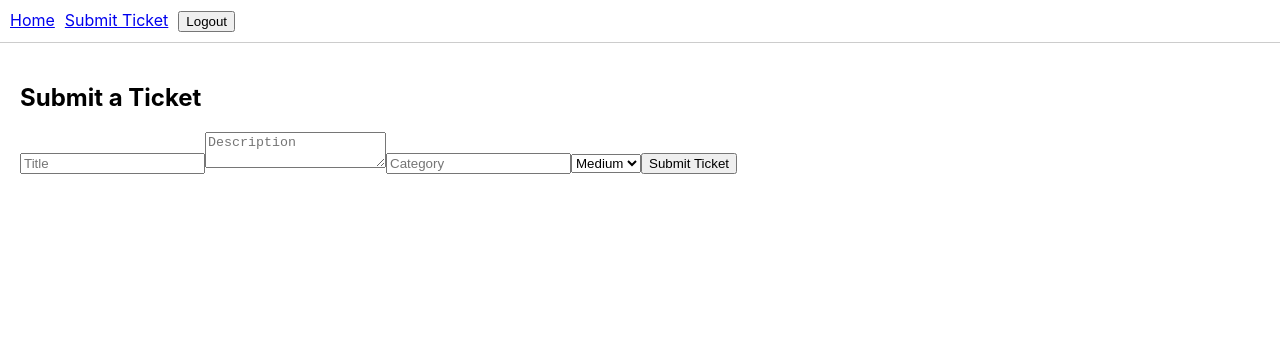
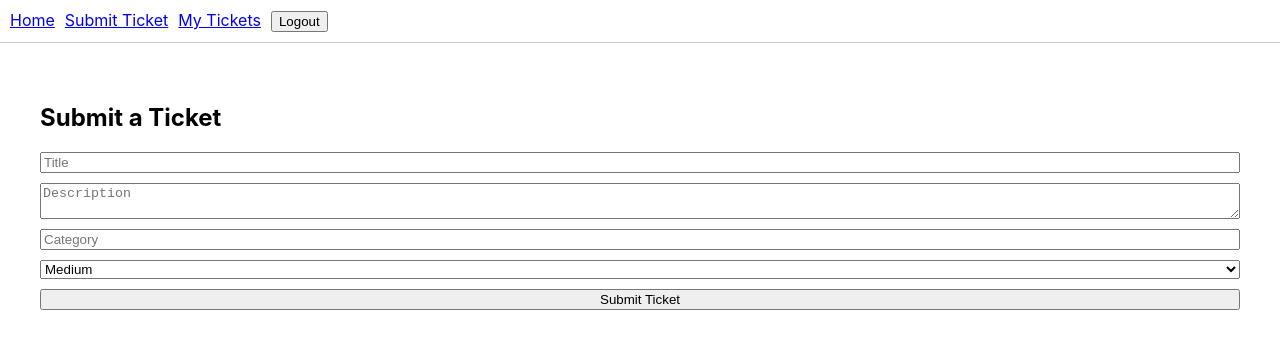
Before and after one commit to aakashkrmishra09/COMP229-REACT_RAPTORS-campus-helpdeskPROJECT, a React (Create React App) app in the folder client/: page /submit-ticket in a window 1280 px wide. Shown: the top 348 px of the page. Built offline with nearby package versions, Linux system fonts and the light colour scheme; sample sign-in values are in the browser's storage.

Commit message:
CRUD for update, delete

```diff
--- a/client/src/App.js
+++ b/client/src/App.js
@@ -4,6 +4,7 @@ import Navbar from "./components/navbar";
 import Register from "./pages/Register";
 import Login from "./pages/Login";
 import SubmitTicket from "./pages/SubmitTicket";
+import Tickets from "./pages/Tickets";
 
 function PrivateRoute({ children }) {
   const token = localStorage.getItem("token");
@@ -30,6 +31,14 @@ function App() {
               </PrivateRoute>
             }
           />
+           <Route
+            path="/tickets"
+            element={
+              <PrivateRoute>
+                <Tickets />
+              </PrivateRoute>
+            }
+          />
           {/* Redirect unknown paths */}
           <Route path="*" element={<Navigate to="/" />} />
         </Routes>
--- a/client/src/components/navbar.js
+++ b/client/src/components/navbar.js
@@ -16,6 +16,7 @@ export default function Navbar() {
       {!token && <Link to="/login" style={{ marginRight: "10px" }}>Login</Link>}
       {!token && <Link to="/register">Register</Link>}
       {token && <Link to="/submit-ticket" style={{ marginRight: "10px" }}>Submit Ticket</Link>}
+      {token && <Link to="/tickets" style={{ marginRight: "10px" }}>My Tickets</Link>}
       {token && <button onClick={handleLogout}>Logout</button>}
     </nav>
   );
--- a/client/src/pages/SubmitTicket.js
+++ b/client/src/pages/SubmitTicket.js
@@ -1,9 +1,10 @@
 // src/pages/SubmitTicket.js
 import React, { useState } from "react";
-import { getToken } from "../utils/authService";
-import API_BASE_URL from "../config";
+import { useNavigate } from "react-router-dom";
+import { addTicket } from "../utils/TicketStore";
 
 export default function SubmitTicket() {
+  const navigate = useNavigate();
   const [form, setForm] = useState({
     title: "",
     description: "",
@@ -11,49 +12,41 @@ export default function SubmitTicket() {
     priority: "Medium",
   });
 
-  const handleChange = (e) => setForm({ ...form, [e.target.name]: e.target.value });
+  const handleChange = (e) =>
+    setForm({ ...form, [e.target.name]: e.target.value });
 
-  const handleSubmit = async (e) => {
+  const handleSubmit = (e) => {
     e.preventDefault();
-    const token = getToken();
-    if (!token) {
-      alert("You must be logged in to submit a ticket.");
-      return;
-    }
-
-    console.log("Submitting ticket:", form);
 
     try {
-      const res = await fetch(`${API_BASE_URL}/api/tickets`, {
-        method: "POST",
-        headers: {
-          "Content-Type": "application/json",
-          "x-auth-token": token, // send token to backend
-        },
-        body: JSON.stringify(form),
-      });
+      const newTicket = addTicket(form); // add ticket for logged-in user
+      alert(`Ticket submitted! Ticket Number: ${newTicket.id}`);
 
-      const text = await res.text();
-      if (!res.ok) {
-        console.error("Ticket submission failed:", text);
-        alert("Ticket submission failed. See console.");
-        return;
-      }
+      // Reset form
+      setForm({ title: "", description: "", category: "", priority: "Medium" });
 
-      const data = JSON.parse(text);
-      console.log("Ticket created successfully:", data);
-      alert(`Ticket submitted! Ticket Number: ${data.ticketNumber}`);
-      setForm({ title: "", description: "", category: "", priority: "Medium" }); // reset form
+      // Redirect to tickets list
+      navigate("/tickets");
     } catch (err) {
-      console.error("Submit ticket error:", err);
+      console.error(err);
+      alert(err.message); // shows "User not logged in" if token missing
     }
   };
 
   return (
-    <div>
+    <div style={{ padding: 20 }}>
       <h2>Submit a Ticket</h2>
-      <form onSubmit={handleSubmit}>
-        <input name="title" placeholder="Title" value={form.title} onChange={handleChange} required />
+      <form
+        onSubmit={handleSubmit}
+        style={{ display: "flex", flexDirection: "column", gap: 10 }}
+      >
+        <input
+          name="title"
+          placeholder="Title"
+          value={form.title}
+          onChange={handleChange}
+          required
+        />
         <textarea
           name="description"
           placeholder="Description"
@@ -61,7 +54,13 @@ export default function SubmitTicket() {
           onChange={handleChange}
           required
         />
-        <input name="category" placeholder="Category" value={form.category} onChange={handleChange} required />
+        <input
+          name="category"
+          placeholder="Category"
+          value={form.category}
+          onChange={handleChange}
+          required
+        />
         <select name="priority" value={form.priority} onChange={handleChange}>
           <option>Low</option>
           <option>Medium</option>
--- a/client/src/pages/Tickets.js
+++ b/client/src/pages/Tickets.js
@@ -1,37 +1,79 @@
 // src/pages/Tickets.js
 import React, { useEffect, useState } from "react";
-import { fetchMyTickets } from "../utils/ticketService";
+import { getTickets, updateTicket, deleteTicket } from "../utils/TicketStore";
 
 export default function Tickets() {
   const [tickets, setTickets] = useState([]);
-  const [error, setError] = useState("");
+  const [editingTicket, setEditingTicket] = useState(null);
+  const [form, setForm] = useState({ title: "", description: "", category: "", priority: "Medium" });
 
+  // Load tickets on mount
   useEffect(() => {
-    async function load() {
-      try {
-        const data = await fetchMyTickets();
-        setTickets(data);
-      } catch (err) {
-        setError(err.message || "Failed to load tickets");
-      }
+    setTickets(getTickets());
+  }, []);
+
+  const handleChange = (e) => setForm({ ...form, [e.target.name]: e.target.value });
+
+  const handleEdit = (ticket) => {
+    setEditingTicket(ticket);
+    setForm({
+      title: ticket.title,
+      description: ticket.description,
+      category: ticket.category,
+      priority: ticket.priority,
+    });
+  };
+
+  const handleSave = () => {
+    const updated = updateTicket({ ...editingTicket, ...form });
+    setTickets(getTickets());
+    setEditingTicket(null);
+  };
+
+  const handleDelete = (id) => {
+    if (window.confirm("Are you sure you want to delete this ticket?")) {
+      deleteTicket(id);
+      setTickets(getTickets());
     }
-    load();
-  }, []);
+  };
 
   return (
     <div style={{ padding: 20 }}>
       <h2>My Tickets</h2>
-      {error && <p style={{ color: "red" }}>{error}</p>}
       {tickets.length === 0 && <p>No tickets found.</p>}
       {tickets.map((t) => (
-        <div key={t._id || t.id} style={{ background: "#fff", padding: 12, marginBottom: 10, borderRadius: 6 }}>
-          <div style={{ display: "flex", justifyContent: "space-between" }}>
-            <strong>{t.ticketNumber || (`#${t.id || t._id}`)}</strong>
-            <span>{t.priority}</span>
-          </div>
-          <div>{t.title}</div>
-          <small>Category: {t.category}</small>
-          <div style={{ marginTop: 8, color: "#555" }}>{t.status || "New"}</div>
+        <div key={t.id} style={{ background: "#fff", padding: 12, marginBottom: 10, borderRadius: 6 }}>
+          {editingTicket?.id === t.id ? (
+            <div>
+              <input name="title" value={form.title} onChange={handleChange} placeholder="Title" />
+              <textarea name="description" value={form.description} onChange={handleChange} placeholder="Description" />
+              <input name="category" value={form.category} onChange={handleChange} placeholder="Category" />
+              <select name="priority" value={form.priority} onChange={handleChange}>
+                <option>Low</option>
+                <option>Medium</option>
+                <option>High</option>
+                <option>Critical</option>
+              </select>
+              <div style={{ marginTop: 8 }}>
+                <button onClick={handleSave} style={{ marginRight: 8 }}>Save</button>
+                <button onClick={() => setEditingTicket(null)}>Cancel</button>
+              </div>
+            </div>
+          ) : (
+            <div>
+              <div style={{ display: "flex", justifyContent: "space-between" }}>
+                <strong>{`#${t.id}`}</strong>
+                <span>{t.priority}</span>
+              </div>
+              <div>{t.title}</div>
+              <small>Category: {t.category}</small>
+              <div style={{ marginTop: 8, color: "#555" }}>{t.status}</div>
+              <div style={{ marginTop: 8 }}>
+                <button onClick={() => handleEdit(t)} style={{ marginRight: 8 }}>Edit</button>
+                <button onClick={() => handleDelete(t.id)}>Delete</button>
+              </div>
+            </div>
+          )}
         </div>
       ))}
     </div>
--- a/client/src/utils/TicketStore.js
+++ b/client/src/utils/TicketStore.js
@@ -1,23 +1,39 @@
-export function getTickets() {
-  return JSON.parse(localStorage.getItem("tickets") || "[]");
+// src/utils/ticketstore.js
+
+// Get the current logged-in user's token
+function getUserKey() {
+  const token = localStorage.getItem("token"); // make sure login sets this
+  if (!token) throw new Error("User not logged in");
+  return `tickets_${token}`;
 }
 
-export function addTicket(ticket) {
-  const tickets = getTickets();
-  tickets.push({ ...ticket, id: Date.now() });
-  localStorage.setItem("tickets", JSON.stringify(tickets));
+// Get all tickets for the logged-in user
+export function getTickets() {
+  const key = getUserKey();
+  return JSON.parse(localStorage.getItem(key) || "[]");
 }
 
-export function updateTicket(updated) {
-  let tickets = getTickets();
-  tickets = tickets.map(t =>
-    t.id === updated.id ? updated : t
-  );
-  localStorage.setItem("tickets", JSON.stringify(tickets));
+// Add a new ticket
+export function addTicket(ticket) {
+  const key = getUserKey();
+  const tickets = getTickets();
+  const newTicket = { ...ticket, id: Date.now(), status: "New" };
+  tickets.push(newTicket);
+  localStorage.setItem(key, JSON.stringify(tickets));
+  return newTicket;
 }
 
+// Update an existing ticket
+export function updateTicket(updated) {
+  const key = getUserKey();
+  const tickets = getTickets().map(t => (t.id === updated.id ? { ...t, ...updated } : t));
+  localStorage.setItem(key, JSON.stringify(tickets));
+  return updated;
+}
+
+// Delete a ticket
 export function deleteTicket(id) {
-  let tickets = getTickets();
-  tickets = tickets.filter(t => t.id !== id);
-  localStorage.setItem("tickets", JSON.stringify(tickets));
+  const key = getUserKey();
+  const tickets = getTickets().filter(t => t.id !== id);
+  localStorage.setItem(key, JSON.stringify(tickets));
 }
```
Also changed, not shown: client/src/utils/ticketService.js (+8 -2 lines).
